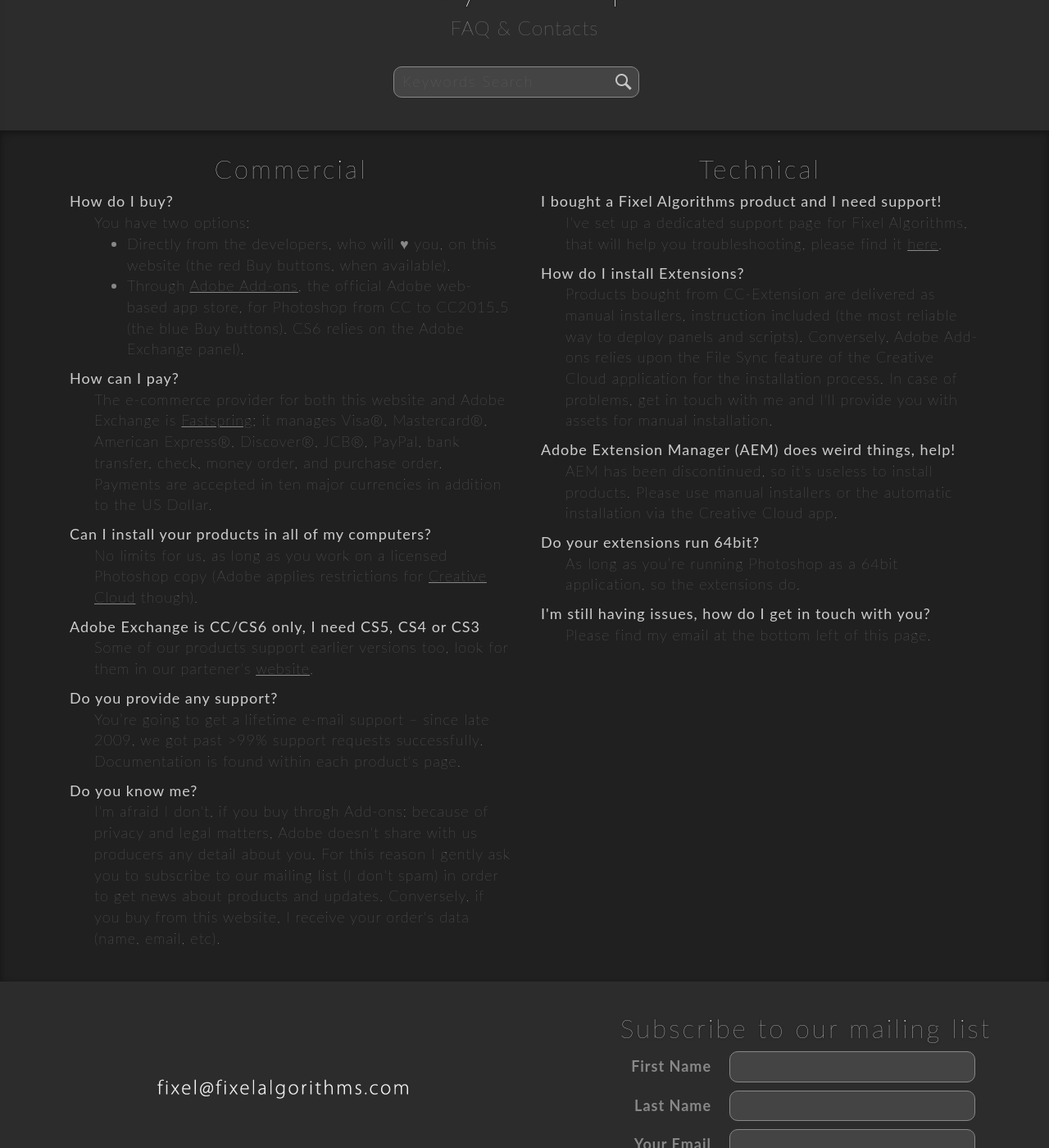
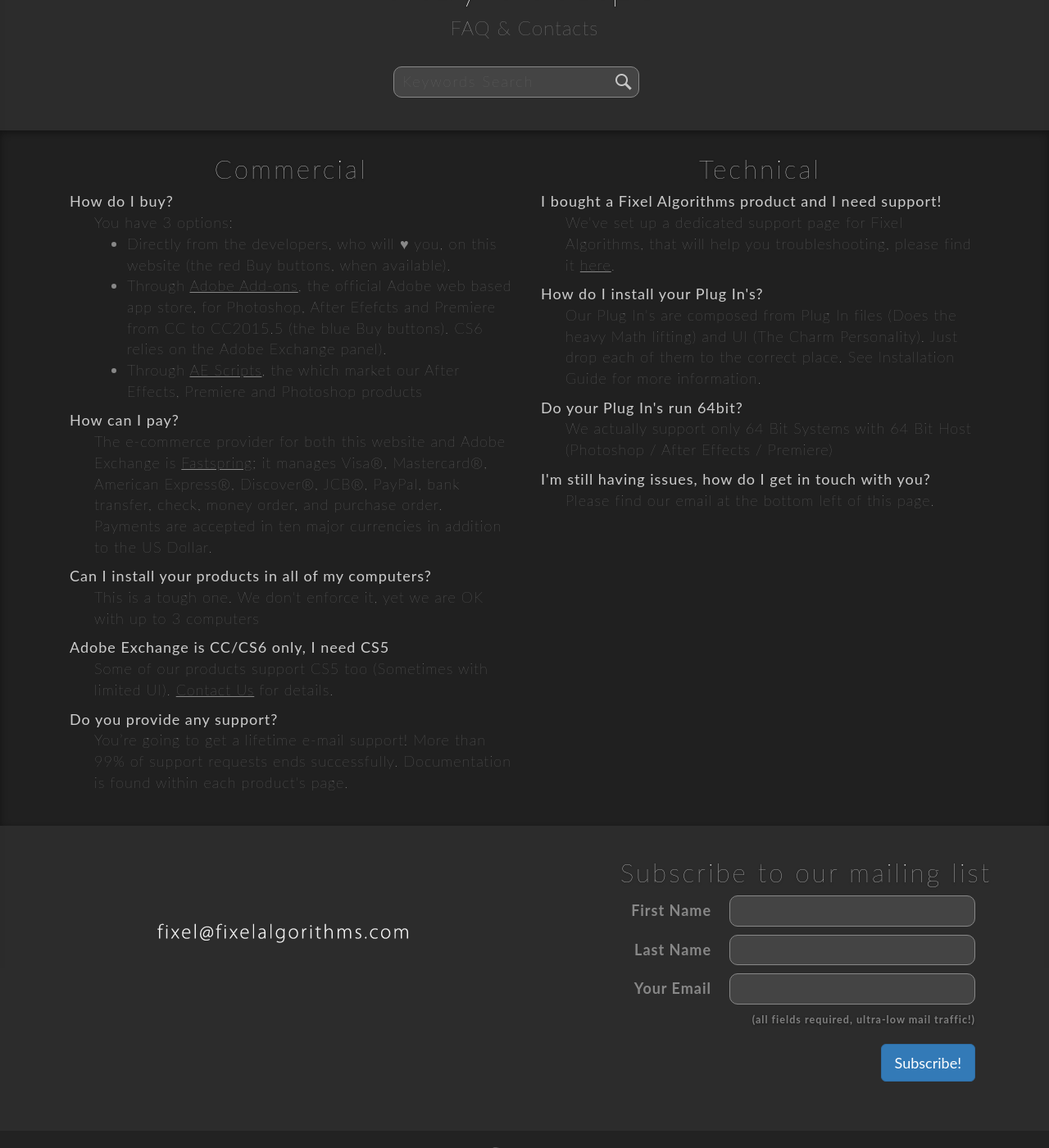
Before and after one commit to FixelAlgorithmsTeam/fixel, a Jekyll site: the page built from support/index.html, in a window 1280 px wide and 1400 px high, scrolled down 220 px. Shown: the whole window at 82% size. Built offline with Jekyll 4.4.1, drawn with Linux system fonts in a browser that asks for light colours; nearby versions of some CDN libraries; comment, search, counter and statistics services are not loaded.

Commit message:
Support Page
New
	- 	Edited some data.
Removed
	- 	B.
To Do
	- 	Create "About Us" section (Based on Fixel Algorithms Blog Post).
	- 	Update "Buy" section (Add AE Scripts).
	- 	Update Support Section..

```diff
--- a/support/index.html
+++ b/support/index.html
@@ -26,10 +26,11 @@
 					<dl class="feature-text">
 						<div class="def">
 							<dt>How do I buy?</dt>
-							<dd>You have two options:
+							<dd>You have 3 options:
 							<ul>
 								<li>Directly from the developers, who will &#9829 you, on this website (the red Buy buttons, when available).</li>
-								<li>Through <a href="/buy">Adobe Add-ons</a>, the official Adobe web-based app store, for Photoshop from CC to CC2015.5 (the blue Buy buttons). CS6 relies on the Adobe Exchange panel).</li>
+								<li>Through <a href="/buy" target="_blank">Adobe Add-ons</a>, the official Adobe web based app store, for Photoshop, After Efefcts and Premiere from CC to CC2015.5 (the blue Buy buttons). CS6 relies on the Adobe Exchange panel).</li>
+								<li>Through <a href="http://aescripts.com/authors/f-l/fixel-algorithms/" target="_blank">AE Scripts</a>, the which market our After Effects, Premiere and Photoshop products</li>
 							</ul>
 						</div>
 						<div class="def">
@@ -38,19 +39,15 @@
 						</div>
 						<div class="def">
 							<dt>Can I install your products in all of my computers?</dt>
-							<dd>No limits for us, as long as you work on a licensed Photoshop copy (Adobe applies restrictions for <a href="http://www.adobe.com/uk/products/creativecloud/faq.html" target="_blank">Creative Cloud</a> though).</dd>
+							<dd>This is a tough one. We don't enforce it, yet we are OK with up to 3 computers</dd>
 						</div>
 						<div class="def">
-							<dt>Adobe Exchange is CC/CS6 only, I need CS5, CS4 or CS3</dt>
-							 <dd>Some of our products support earlier versions too, look for them in our partener's <a href="https://store.bigano.com">website</a>.</dd>
+							<dt>Adobe Exchange is CC/CS6 only, I need CS5</dt>
+							 <dd>Some of our products support CS5 too (Sometimes with limited UI). <a href="mailto:fixel@fixelalgorithms.com" target="_blank">Contact Us</a> for details.</dd>
 						</div>
 						<div class="def">
 							<dt>Do you provide any support?</dt>
-							<dd>You’re going to get a lifetime e-mail support – since late 2009, we got past >99% support requests successfully. Documentation is found within each product's page.</dd>
-						</div>
-						<div class="def">
-							<dt>Do you know me?</dt>
-							<dd>I'm afraid I don't, if you buy throgh Add-ons: because of privacy and legal matters, Adobe doesn't share with us producers any detail about you. For this reason I gently ask you to subscribe to our mailing list (I don't spam) in order to get news about products and updates. Conversely, if you buy from this website, I receive your order's data (name, email, etc).</dd>
+							<dd>You’re going to get a lifetime e-mail support! More than 99% of support requests ends successfully. Documentation is found within each product's page.</dd>
 						</div>
 					</dl>
 				</div>
@@ -59,23 +56,19 @@
 					<dl class="feature-text">
 						<div class="def">
 							<dt>I bought a Fixel Algorithms product and I need support!</dt>
-							<dd>I've set up a dedicated support page for Fixel Algorithms, that will help you troubleshooting, please find it <a href="fixel-algorithms-support.html">here</a>.</dd>
+							<dd>We've set up a dedicated support page for Fixel Algorithms, that will help you troubleshooting, please find it <a href="fixel-algorithms-support.html">here</a>.</dd>
 						</div>
 						<div class="def">
-							<dt>How do I install Extensions?</dt>
-							<dd>Products bought from CC-Extension are delivered as manual installers, instruction included (the most reliable way to deploy panels and scripts). Conversely, Adobe Add-ons relies upon the File Sync feature of the Creative Cloud application for the installation process. In case of problems, get in touch with me and I'll provide you with assets for manual installation.</dd>
+							<dt>How do I install your Plug In's?</dt>
+							<dd>Our Plug In's are composed from Plug In files (Does the heavy Math lifting) and UI (The Charm Personality). Just drop each of them to the correct place. See Installation Guide for more information.</dd>
 						</div>
 						<div class="def">
-							<dt>Adobe Extension Manager (AEM) does weird things, help!</dt>
-							<dd>AEM has been discontinued, so it's useless to install products. Please use manual installers or the automatic installation via the Creative Cloud app.</dd>
-						</div>
-						<div class="def">
-							<dt>Do your extensions run 64bit?</dt>
-							<dd>As long as you’re running Photoshop as a 64bit application, so the extensions do.</dd>
+							<dt>Do your Plug In's run 64bit?</dt>
+							<dd>We actually support only 64 Bit Systems with 64 Bit Host (Photoshop / After Effects / Premiere)</dd>
 						</div>
 						<div class="def">
 							<dt>I'm still having issues, how do I get in touch with you?</dt>
-							<dd>Please find my email at the bottom left of this page.</dd>
+							<dd>Please find our email at the bottom left of this page.</dd>
 						</div>
 					</dl>
 				</div>
```
